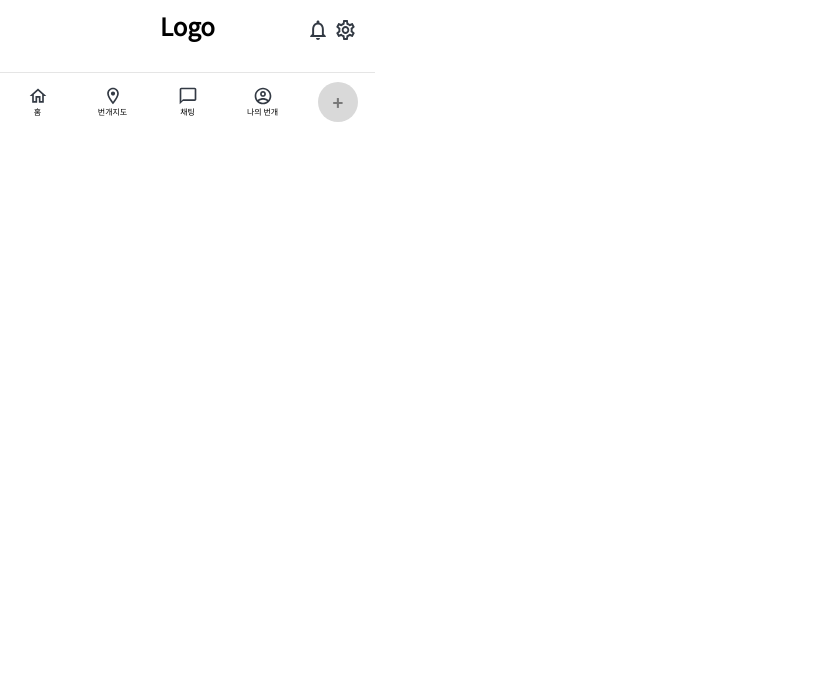
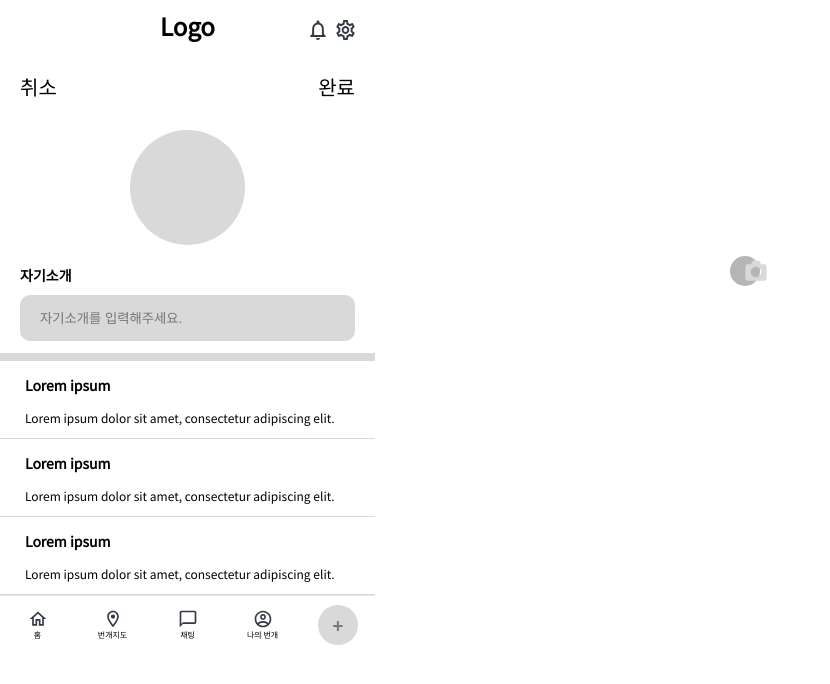
Before and after one commit to jigomgom/Project_bungae, a React (Create React App) app: page /mypagesetting in a window 1280 px wide. Shown: the top 684 px of the page, without its empty margins (0-830 px from the left). Built offline with nearby package versions, Linux system fonts and the light colour scheme.

Commit message:
마이페이지 설정, 최근 번개 내역 뷰 작업 / 태그 검색 페이지 헤더, 검색창

```diff
--- a/src/App.js
+++ b/src/App.js
@@ -1,28 +1,35 @@
+//Libraries
 import React from "react";
-import "./App.css"
+import { Routes, Route } from "react-router-dom";
+//CSS
+import "./App.css";
+//Pages
 import Login from "./pages/Login";
 import SignUp from "./pages/SignUp";
 import TagSearch from "./pages/TagSearch";
 import CategorySearch from "./pages/CategorySearch";
 import Main from "./pages/Main";
 import MyPage from "./pages/MyPage";
-
+import MyPageSetting from "./pages/MyPageSetting";
+import MyPageRecent from "./pages/MyPageRecent";
+//Components
 import Header from "./components/Header";
 import Footer from "./components/Footer";
-import { Routes, Route } from "react-router-dom";
 
 function App() {
   return (
     <div className="App">
       <Header />
-
       <Routes>
         <Route path="/" element={<Login />} />
         <Route path="/main" element={<Main />} />
         <Route path="/signup" element={<SignUp />} />
         <Route path="/tagsearch" element={<TagSearch />} />
         <Route path="/categorysearch" element={<CategorySearch />} />
+        {/* MyPage */}
         <Route path="/mypage" element={<MyPage />} />
+        <Route path="/mypagesetting" element={<MyPageSetting />} />
+        <Route path="/mypagerecent" element={<MyPageRecent />} />
       </Routes>
       <Footer />
     </div>
--- /dev/null
+++ b/src/pages/MyPageRecent.js
@@ -0,0 +1,17 @@
+import React from "react";
+//Components
+import SearchCard from "../components/SearchCard";
+
+function MyPageRecent() {
+  return (
+    <div>
+      <SearchCard />
+      <SearchCard />
+      <SearchCard />
+      <SearchCard />
+      <SearchCard />
+    </div>
+  );
+}
+
+export default MyPageRecent;
--- /dev/null
+++ b/src/pages/MyPageSetting.js
@@ -0,0 +1,62 @@
+import React from "react";
+//Img
+import defaultImg from "../assets/defaultImg.jpg";
+import cameraImg from "../assets/icon-camera.svg";
+//CSS
+import "../styles/MyPageSetting.css";
+//Components
+import Divider from "../components/Divider";
+
+function MyPageSetting() {
+  return (
+    <div>
+      <div className="mypage-setting-wrap">
+        <div className="mypage-setting-done">
+          <span>취소</span>
+          <span>완료</span>
+        </div>
+        <div className="mypage-setting-profile">
+          <img src={defaultImg} alt="" />
+          <div className="mypage-setting-profile-btn">
+            <div className="btn1" />
+            <img src={cameraImg} alt="" className="btn2" />
+          </div>
+        </div>
+        <div className="mypage-setting-desc">
+          <label for="mypage-desc" className="mypage-setting-desc-label">
+            자기소개
+          </label>
+          <input
+            id="mypage-desc"
+            className="mypage-setting-desc-input"
+            type="search"
+            placeholder="자기소개를 입력해주세요."
+          />
+        </div>
+      </div>
+      <Divider />
+      <div className="mypage-setting-option-list">
+        <div className="mypage-setting-option">
+          <p className="mypage-setting-option-title">Lorem ipsum</p>
+          <p className="mypage-setting-option-desc">
+            Lorem ipsum dolor sit amet, consectetur adipiscing elit.
+          </p>
+        </div>
+        <div className="mypage-setting-option">
+          <p className="mypage-setting-option-title">Lorem ipsum</p>
+          <p className="mypage-setting-option-desc">
+            Lorem ipsum dolor sit amet, consectetur adipiscing elit.
+          </p>
+        </div>
+        <div className="mypage-setting-option">
+          <p className="mypage-setting-option-title">Lorem ipsum</p>
+          <p className="mypage-setting-option-desc">
+            Lorem ipsum dolor sit amet, consectetur adipiscing elit.
+          </p>
+        </div>
+      </div>
+    </div>
+  );
+}
+
+export default MyPageSetting;
--- a/src/pages/TagSearch.js
+++ b/src/pages/TagSearch.js
@@ -3,6 +3,9 @@
 import "../styles/TagCategorySearch.css";
 //Components
 import SearchCard from "../components/SearchCard";
+//Styled-Components
+import Tag from "../components/Tag";
+import Search from "../components/Search";
 
 function TagSearch() {
   //검색 정렬 드롭박스
@@ -19,6 +22,8 @@
 
   return (
     <div>
+      <Tag />
+      <Search />
       <div className="search-result-wrap">
         <div className="search-result-header">
           <p className="search-result-header-title">검색 결과</p>
--- /dev/null
+++ b/src/styles/MyPageSetting.css
@@ -0,0 +1,83 @@
+.mypage-setting-wrap{
+    margin: 8px 20px 12px 20px;
+}
+.mypage-setting-done{
+    display: flex;
+    flex-direction: row;
+    justify-content: space-between;
+    margin-bottom: 29px;
+}
+.mypage-setting-done > span{
+    font-style: normal;
+    font-weight: 400;
+    font-size: 20px;
+    line-height: 29px;
+}
+.mypage-setting-profile{
+    display: flex;
+    justify-content: center;
+    margin-bottom: 20px;
+}
+.mypage-setting-profile > img{
+    width: 115px;
+    height: 115px;
+    border-radius: 100px;
+}
+.mypage-setting-profile-btn > .btn1{
+    width: 30px;
+    height: 30px;
+    background: #B5B5B5;
+    border-radius: 100px;
+    position: absolute;
+    left: 57%;
+    top: 32%;
+}
+.mypage-setting-profile-btn > .btn2{
+    position: absolute;
+    left: 58.2%;
+    top: 32.5%;
+}
+.mypage-setting-desc{
+    display: flex;
+    flex-direction: column;
+}
+.mypage-setting-desc-label{
+    font-style: normal;
+    font-weight: 700;
+    font-size: 14px;
+    line-height: 20px;
+    margin-bottom: 10px;
+}
+.mypage-setting-desc-input{
+    height: 46px;
+    background: #D9D9D9;
+    border-radius: 10px;
+    border: none;
+    padding: 14px 20px;
+
+}
+input[type="search"]::-webkit-search-cancel-button {
+    /* Remove default */
+    -webkit-appearance: none;
+    /*Your new styles */
+    height: 16px;
+    width: 16px;
+    background: url(../assets/icon-input-xbtn.svg);
+}
+.mypage-setting-option{
+    /* background: green; */
+    padding-left: 25px;
+    border-bottom: 1.2px solid #D9D9D9;
+}
+.mypage-setting-option-title{
+    font-style: normal;
+    font-weight: 700;
+    font-size: 14px;
+    line-height: 20px;
+}
+.mypage-setting-option-desc{
+    font-style: normal;
+    font-weight: 400;
+    font-size: 12px;
+    line-height: 17px;
+}
```
Also changed, not shown: src/assets/icon-camera.svg (added), src/assets/icon-input-xbtn.svg (added).
